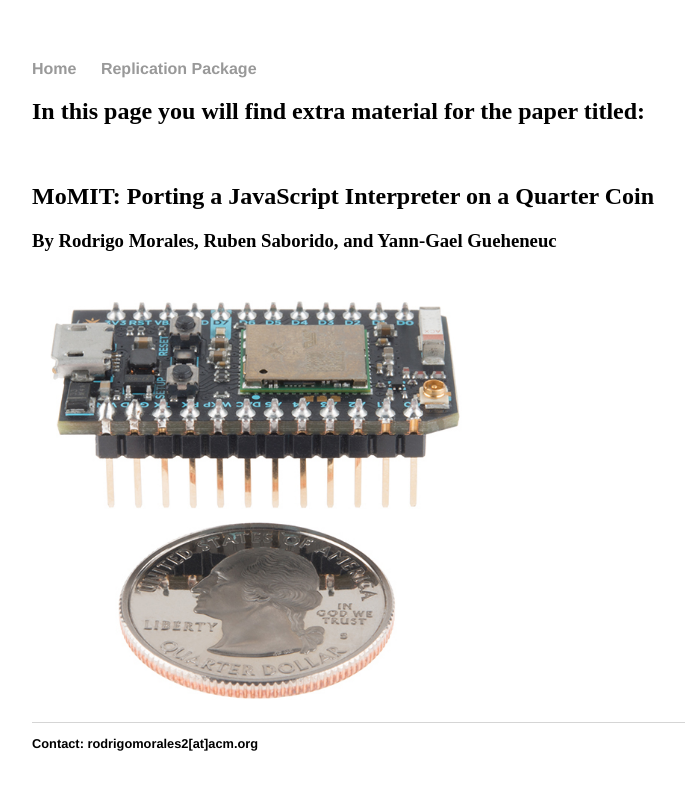
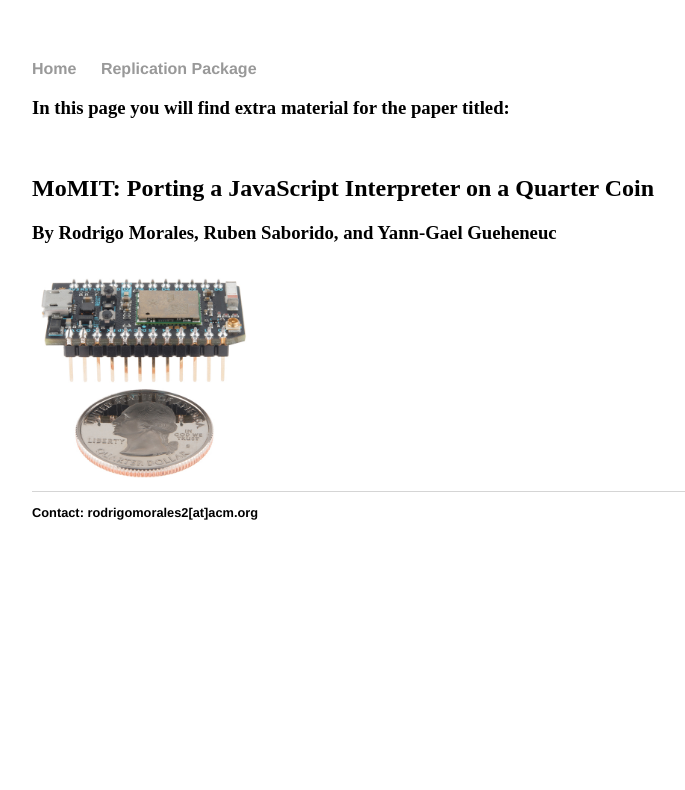
Before and after one commit to moar82/momit_data, a Jekyll site: the page built from docs/index.html, in a window 1280 px wide. Shown: the top 790 px of the page, without its empty margins (160-845 px from the left). Built offline with Jekyll 4.4.1, drawn with Linux system fonts in a browser that asks for light colours.

Commit message:
Update index.html

```diff
--- a/docs/index.html
+++ b/docs/index.html
@@ -3,11 +3,11 @@ layout: default
 title: MoMIT
 ---
 <div class="blurb">
-<h2>In this page you will find extra material for the paper titled: </h2><br>
+<h3>In this page you will find extra material for the paper titled: </h2><br>
 	<h2> MoMIT: Porting a JavaScript Interpreter on a Quarter Coin </h2>
 
 	<h3> By Rodrigo Morales, Ruben Saborido, and Yann-Gael Gueheneuc </h3>
-		<img src="https://moar82.github.io/momit_data/13774-04.jpg" alt="coin" style="width:50%;">
+		<img src="https://moar82.github.io/momit_data/13774-04.jpg" alt="coin" style="width:25%;">
 
 
 
```
